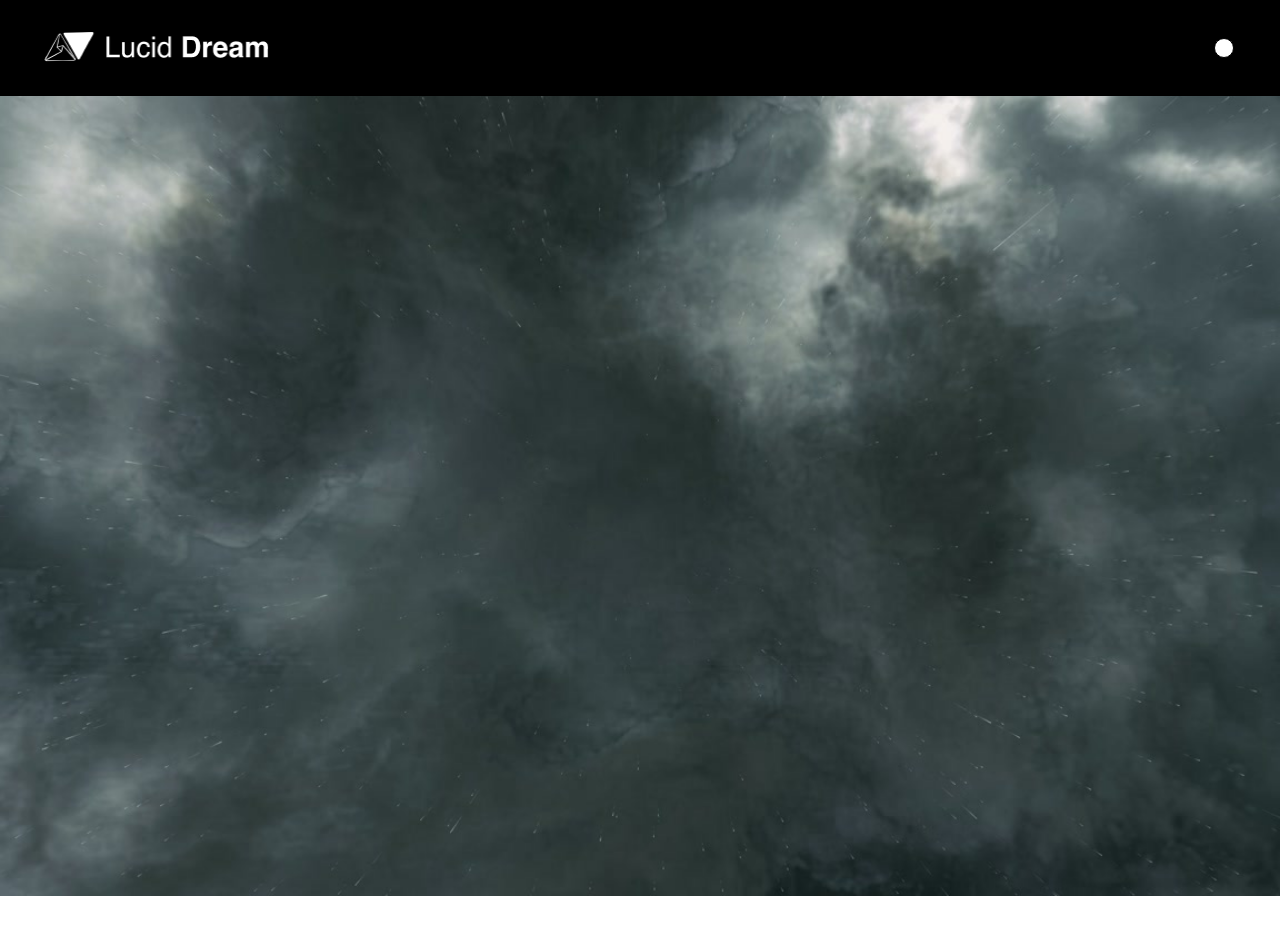
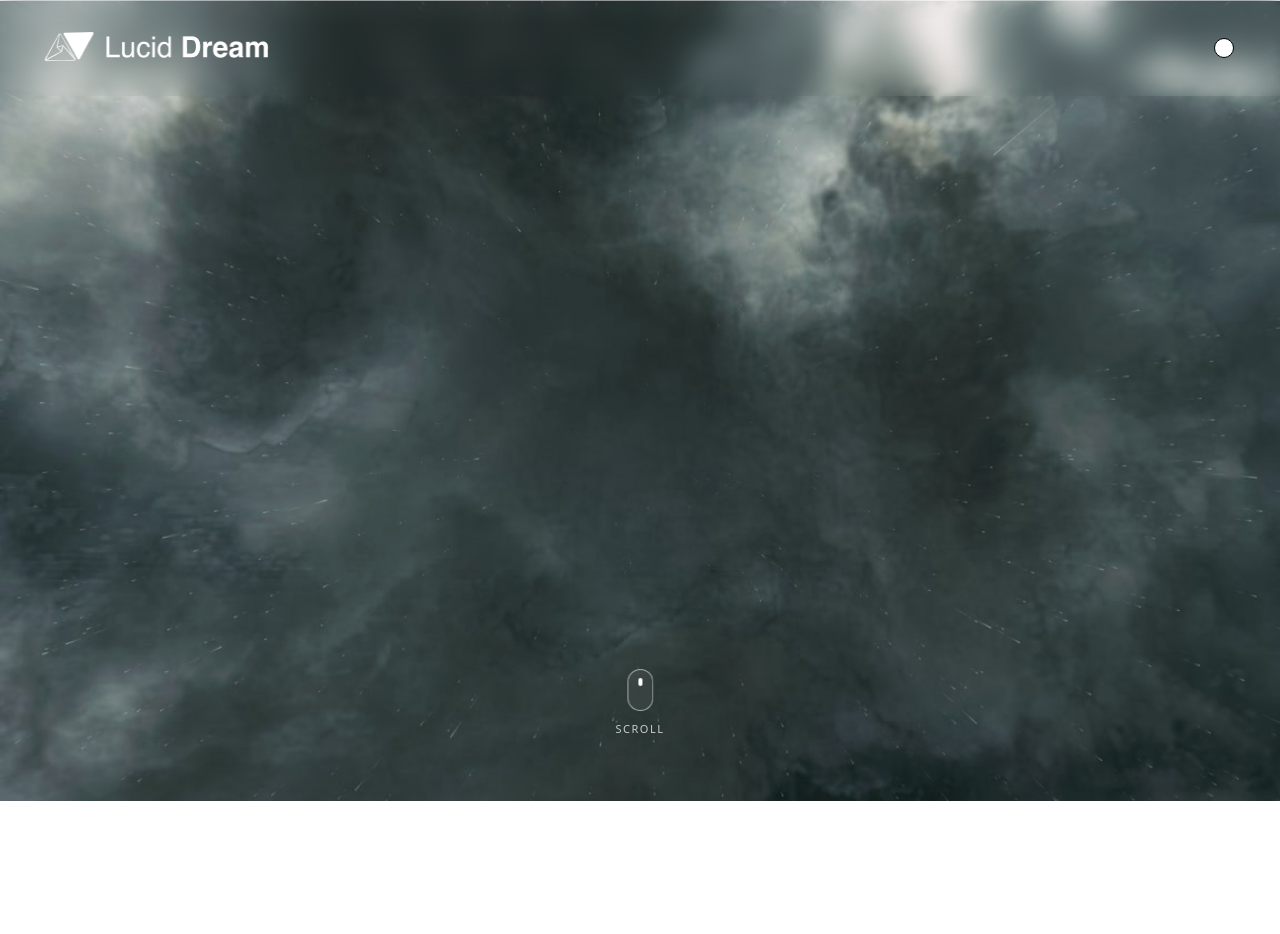
Before and after one commit to karthis17/grid, a Next.js app: page / in a window 1280 px wide. Shown: the top 934 px of the page. Built offline with nearby package versions, Linux system fonts and the light colour scheme.

Commit message:
refactor: update component structure and styles for better readability and performance

```diff
--- a/app/about/page.tsx
+++ b/app/about/page.tsx
@@ -385,7 +385,7 @@ export default function AboutPage() {
   }, []);
 
   return (
-    <main
+    <div
       ref={pageRef}
       className="min-h-screen overflow-hidden bg-[#f3f1eb] text-[#111]"
     >
@@ -600,6 +600,6 @@ export default function AboutPage() {
           </div>
         </div>
       </section>
-    </main>
+    </div>
   );
 }
--- a/app/layout.tsx
+++ b/app/layout.tsx
@@ -4,7 +4,7 @@ import "./globals.css";
 import Footer from "@/components/Footer";
 import Header from "@/components/Header";
 import SmoothScrollProvider from "@/components/SmothScrollProvider";
-import IntroAnimation from "@/components/IntroComponent";
+// import IntroAnimation from "@/components/IntroComponent";
 import localFont from "next/font/local";
 
 const helvetica = localFont({
@@ -35,7 +35,7 @@ export default function RootLayout({
     <html lang="en" className={`${fraunces.variable}  ${helvetica.variable} `}>
       <body>
         <Header />
-        <IntroAnimation />
+        {/* <IntroAnimation /> */}
         <SmoothScrollProvider>
           <div id="smooth-wrapper">
             <div id="smooth-content">{children}</div>
--- a/app/page.tsx
+++ b/app/page.tsx
@@ -3,7 +3,6 @@ import GalleryGrid from "@/components/GalleryGrid";
 import { galleryItems } from "@/lib/GalleryItems";
 import { ClientsList } from "@/lib/ClientList";
 import Clients from "@/components/Clients";
-import Banner from "@/components/Banner";
 import ScrollVideo from "@/components/ScrollingBanner";
 
 const siteUrl = "https://luciddream.co.in";
--- a/components/GalleryRow.tsx
+++ b/components/GalleryRow.tsx
@@ -102,7 +102,10 @@ function Cell({
           </span>
         )}
 
-        <div style={{ backgroundColor: item.overlayColor }} className={`opacity-0 text-white/*** absolute inset-0  transition-all group-hover:translate-y-0 group-hover:opacity-100`}>
+        <div
+          style={{ backgroundColor: item.overlayColor }}
+          className={`opacity-0 text-white absolute inset-0  transition-all group-hover:translate-y-0 group-hover:opacity-100`}
+        >
           <div className="flex h-full justify-center items-center  gap-4">
             <h2 className="text-xl font-medium tracking-[-0.01em] ] ">
               {item.title}
--- a/components/Header.tsx
+++ b/components/Header.tsx
@@ -160,8 +160,8 @@ function Header() {
 
   return (
     <header
-      className={`sticky  items-center top-0 left-0 w-full z-50 px-6 sm:px-10 py-4 transition-all duration-300
-      ${scrolled ? "bg-black/20 h-16 backdrop-blur-md shadow-lg py-3" : "bg-black h-24 py-5"}
+      className={`fixed  items-center top-0 left-0 w-full z-50 px-6 sm:px-10 py-4 transition-all duration-300
+      ${scrolled ? "bg-black/20 h-16 backdrop-blur-md shadow-lg py-3" : "backdrop-blur-md  h-24 py-5"}
       ${showHeader ? "translate-y-0" : "-translate-y-full"}`}
     >
       <div className="flex h-full justify-between w-full items-center">
--- a/components/ScrollingBanner.tsx
+++ b/components/ScrollingBanner.tsx
@@ -1,6 +1,6 @@
 "use client";
 
-import { useEffect, useRef, useState, useCallback } from "react";
+import { useCallback, useEffect, useRef, useState } from "react";
 import { gsap } from "gsap";
 import { ScrollTrigger } from "gsap/ScrollTrigger";
 
@@ -19,28 +19,69 @@ interface ScrollVideoProps {
 export default function ScrollVideo({
   frameCount = 78,
   framePath = (i) => `/frames/frame_${String(i).padStart(4, "0")}.jpg`,
-  scrollDistance = 5500,
+  scrollDistance = 3500,
 }: ScrollVideoProps) {
   const sectionRef = useRef<HTMLElement | null>(null);
   const canvasRef = useRef<HTMLCanvasElement | null>(null);
+
   const imagesRef = useRef<HTMLImageElement[]>([]);
   const frameStateRef = useRef<FrameState>({ frame: 0 });
+
   const lastGoodIndexRef = useRef<number>(-1);
 
-  // `framePath`'s default value is a brand-new function literal on every
-  // render (default params aren't memoized). Reading it through a ref lets
-  // loadImage always use the current one WITHOUT making the heavy init
-  // effect below re-run every time this component re-renders.
   const framePathRef = useRef(framePath);
+
+  // Scroll idle detection
+  const scrollIdleTimeoutRef = useRef<ReturnType<typeof setTimeout> | null>(
+    null,
+  );
+
+  const [hintVisible, setHintVisible] = useState(true);
+  const [hintMounted, setHintMounted] = useState(true);
+
+  const hintHideTimeout = useRef<ReturnType<typeof setTimeout> | null>(null);
+
+  const [loadedCount, setLoadedCount] = useState(0);
+  const [firstFrameReady, setFirstFrameReady] = useState(false);
+  const [loadError, setLoadError] = useState<string | null>(null);
+
+  // --------------------------------------------------
+  // Keep latest framePath
+  // --------------------------------------------------
+
   useEffect(() => {
     framePathRef.current = framePath;
   }, [framePath]);
 
-  const [loadedCount, setLoadedCount] = useState<number>(0);
-  const [firstFrameReady, setFirstFrameReady] = useState<boolean>(false);
-  const [loadError, setLoadError] = useState<string | null>(null);
+  // --------------------------------------------------
+  // Show / hide scroll hint
+  // --------------------------------------------------
 
-  // Helper: draw image fit-to-canvas
+  const setHint = useCallback((show: boolean) => {
+    if (hintHideTimeout.current) {
+      clearTimeout(hintHideTimeout.current);
+      hintHideTimeout.current = null;
+    }
+
+    if (show) {
+      setHintMounted(true);
+
+      requestAnimationFrame(() => {
+        setHintVisible(true);
+      });
+    } else {
+      setHintVisible(false);
+
+      hintHideTimeout.current = setTimeout(() => {
+        setHintMounted(false);
+      }, 350);
+    }
+  }, []);
+
+  // --------------------------------------------------
+  // Draw image fitted inside canvas
+  // --------------------------------------------------
+
   const drawImageFit = useCallback(
     (
       ctx: CanvasRenderingContext2D,
@@ -49,19 +90,22 @@ export default function ScrollVideo({
     ) => {
       const canvasRatio = canvas.width / canvas.height;
       const imgRatio = img.width / img.height;
-      let drawWidth: number,
-        drawHeight: number,
-        offsetX: number,
-        offsetY: number;
+
+      let drawWidth: number;
+      let drawHeight: number;
+      let offsetX: number;
+      let offsetY: number;
 
       if (imgRatio > canvasRatio) {
         drawHeight = canvas.height;
         drawWidth = drawHeight * imgRatio;
+
         offsetX = (canvas.width - drawWidth) / 2;
         offsetY = 0;
       } else {
         drawWidth = canvas.width;
         drawHeight = drawWidth / imgRatio;
+
         offsetX = 0;
         offsetY = (canvas.height - drawHeight) / 2;
       }
@@ -71,239 +115,505 @@ export default function ScrollVideo({
     [],
   );
 
-  // Draw with interpolation between frames
+  // --------------------------------------------------
+  // Draw interpolated frame
+  // --------------------------------------------------
+
   const drawFrame = useCallback(
     (index: number) => {
       const canvas = canvasRef.current;
+
       if (!canvas) return;
 
       const ctx = canvas.getContext("2d");
+
       if (!ctx) return;
 
       const lower = Math.floor(index);
+
       const upper = Math.min(lower + 1, frameCount - 1);
-      const alpha = index - lower; // 0 to 1
+
+      const alpha = index - lower;
 
       let img1 = imagesRef.current[lower];
+
       const isDrawable = (img?: HTMLImageElement) =>
         !!img && img.complete && img.naturalWidth > 0;
 
+      // Current frame is available
       if (isDrawable(img1)) {
         lastGoodIndexRef.current = lower;
-      } else if (lastGoodIndexRef.current >= 0) {
-        // Falls back to the last successfully-loaded frame instead of
-        // bailing out, so an occasional failed/late frame doesn't blank
-        // (or flicker) the canvas.
+      }
+
+      // Fallback to last successfully loaded frame
+      else if (lastGoodIndexRef.current >= 0) {
         img1 = imagesRef.current[lastGoodIndexRef.current];
-      } else {
+      }
+
+      // Nothing available yet
+      else {
         return;
       }
 
       const img2 = imagesRef.current[upper];
 
       ctx.clearRect(0, 0, canvas.width, canvas.height);
+
+      // Draw current frame
       drawImageFit(ctx, img1, canvas);
 
-      // Cross-fade to next frame ONLY if it's loaded
+      // Crossfade next frame
       if (img2 && img2.complete && img2.naturalWidth > 0 && alpha > 0) {
         ctx.globalAlpha = alpha;
+
         drawImageFit(ctx, img2, canvas);
+
         ctx.globalAlpha = 1;
       }
     },
     [frameCount, drawImageFit],
   );
 
+  // --------------------------------------------------
+  // Canvas resize
+  // --------------------------------------------------
+
   const resizeCanvas = useCallback(() => {
     const canvas = canvasRef.current;
     const section = sectionRef.current;
+
     if (!canvas || !section) return;
+
     canvas.width = section.clientWidth;
     canvas.height = section.clientHeight;
+
     drawFrame(frameStateRef.current.frame);
   }, [drawFrame]);
 
+  // --------------------------------------------------
+  // Load images + GSAP ScrollTrigger
+  // --------------------------------------------------
+
   useEffect(() => {
     let cancelled = false;
-    const images = new Array(frameCount);
+
+    const images = new Array<HTMLImageElement>(frameCount);
+
     imagesRef.current = images;
+
     lastGoodIndexRef.current = -1;
 
-    // Kept in this closure (not returned through an async chain) so the
-    // effect's cleanup can kill it SYNCHRONOUSLY on unmount, before a new
-    // effect run gets a chance to create a second, competing pin.
     let scrollTween: gsap.core.Tween | null = null;
+
+    let trigger: ScrollTrigger | null = null;
+
+    // ------------------------------------------------
+    // Load individual frame
+    // ------------------------------------------------
 
     function loadImage(i: number): Promise<void> {
       return new Promise((resolve) => {
         const img = new Image();
+
         img.onload = () => {
-          if (!cancelled) setLoadedCount((c) => c + 1);
+          if (!cancelled) {
+            setLoadedCount((count) => count + 1);
+          }
+
           resolve();
         };
+
         img.onerror = () => {
           console.error(
             `ScrollVideo: failed to load frame ${i + 1} at "${img.src}"`,
           );
-          if (!cancelled) setLoadedCount((c) => c + 1);
+
+          if (!cancelled) {
+            setLoadedCount((count) => count + 1);
+          }
+
           resolve();
         };
+
         img.src = framePathRef.current(i + 1);
+
         images[i] = img;
       });
     }
 
+    // ------------------------------------------------
+    // Scroll activity
+    //
+    // Hide hint while scrolling.
+    // Show hint again when scrolling becomes idle.
+    // ------------------------------------------------
+
+    const handleScrollActivity = () => {
+      // Hide immediately
+      setHint(false);
+
+      // Reset previous idle timer
+      if (scrollIdleTimeoutRef.current) {
+        clearTimeout(scrollIdleTimeoutRef.current);
+      }
+
+      // Show again after user stops scrolling
+      scrollIdleTimeoutRef.current = setTimeout(() => {
+        setHint(true);
+      }, 600);
+    };
+
+    // ------------------------------------------------
+    // Initialize
+    // ------------------------------------------------
+
     async function init() {
       resizeCanvas();
 
+      // Load first frame first
       await loadImage(0);
+
       if (cancelled) return;
+
       drawFrame(0);
+
       setFirstFrameReady(true);
 
-      const rest = [];
-      for (let i = 1; i < frameCount; i++) rest.push(loadImage(i));
+      // Load remaining frames
+      const rest: Promise<void>[] = [];
+
+      for (let i = 1; i < frameCount; i++) {
+        rest.push(loadImage(i));
+      }
+
       await Promise.all(rest);
 
       if (cancelled) return;
 
       if (lastGoodIndexRef.current === -1) {
         setLoadError(
-          `No frame images loaded. Checked paths like "${framePathRef.current(1)}" — ` +
-            `confirm the frames exist there (public/ folder, filename padding, extension).`,
+          `No frame images loaded. Checked paths like "${framePathRef.current(
+            1,
+          )}" — confirm the frames exist there (public/ folder, filename padding, extension).`,
         );
+
         return;
       }
 
+      // ------------------------------------------------
+      // GSAP frame animation
+      // ------------------------------------------------
+
       scrollTween = gsap.to(frameStateRef.current, {
         frame: frameCount - 1,
+
         ease: "none",
+
         scrollTrigger: {
           trigger: sectionRef.current,
+
           start: "top top+=1",
+
           end: `+=${scrollDistance}`,
+
           scrub: 1.5,
+
           pin: true,
-          // 0 skips GSAP's mismatch-prevention pass right as the pin
-          // engages, which is a common cause of a visible flash/jump at
-          // the moment pinning starts. 1 is the recommended value.
+
           anticipatePin: 1,
+
           fastScrollEnd: 0.3,
-        },
-        onUpdate: () => {
-          drawFrame(frameStateRef.current.frame);
+
+          onUpdate: () => {
+            // Draw frame
+            drawFrame(frameStateRef.current.frame);
+
+            // Don't change hint visibility here.
+            // Native scroll listener handles it.
+          },
+
+          onEnter: () => {
+            // Section entered.
+            // Hint remains visible until actual scrolling.
+          },
+
+          onLeave: () => {
+            setHint(false);
+          },
+
+          onLeaveBack: () => {
+            // When user comes back to the section,
+            // show hint if they're currently idle.
+            setHint(true);
+          },
         },
       });
+
+      trigger = scrollTween.scrollTrigger ?? null;
     }
 
     init();
 
+    // ------------------------------------------------
+    // Events
+    // ------------------------------------------------
+
     window.addEventListener("resize", resizeCanvas);
+
+    window.addEventListener("scroll", handleScrollActivity, {
+      passive: true,
+    });
+
+    // ------------------------------------------------
+    // Cleanup
+    // ------------------------------------------------
+
     return () => {
       cancelled = true;
+
       window.removeEventListener("resize", resizeCanvas);
-      // Synchronous kill — no longer waits on a promise chain, which used
-      // to leave a window where a re-run effect's new pin could be created
-      // before the old one was torn down (two competing pins = flicker and
-      // broken scroll).
-      scrollTween?.scrollTrigger?.kill();
+
+      window.removeEventListener("scroll", handleScrollActivity);
+
+      if (scrollIdleTimeoutRef.current) {
+        clearTimeout(scrollIdleTimeoutRef.current);
+      }
+
+      trigger?.kill();
+
       scrollTween?.kill();
+
+      if (hintHideTimeout.current) {
+        clearTimeout(hintHideTimeout.current);
+      }
     };
-    // Intentionally only depends on primitives. `framePath`, `resizeCanvas`
-    // and `drawFrame` are read via refs/stable closures above so that a
-    // parent re-render (which recreates the default `framePath` function
-    // literal every time) doesn't tear down and recreate the whole pin —
-    // that churn was the actual source of the flicker.
-    // eslint-disable-next-line react-hooks/exhaustive-deps
-  }, [frameCount, scrollDistance]);
+  }, [frameCount, scrollDistance, drawFrame, resizeCanvas, setHint]);
+
+  // --------------------------------------------------
+  // Loading percentage
+  // --------------------------------------------------
 
   const loadPct = Math.round((loadedCount / frameCount) * 100);
+
+  // --------------------------------------------------
+  // Render
+  // --------------------------------------------------
 
   return (
     <section
       ref={sectionRef}
-      style={{
-        position: "relative",
-        height: "100vh",
-        width: "100%",
-        overflow: "hidden",
-        background: "#000",
-      }}
+      className="
+        relative
+        h-screen
+        w-full
+        overflow-hidden
+        bg-black
+      "
     >
       {loadError && (
         <div
-          style={{
-            position: "absolute",
-            inset: 0,
-            display: "flex",
-            flexDirection: "column",
-            alignItems: "center",
-            justifyContent: "center",
-            gap: 8,
-            background: "#000",
-            color: "#ff5a36",
-            fontSize: "0.85rem",
-            textAlign: "center",
-            padding: "0 24px",
-            zIndex: 11,
-          }}
+          className="
+            absolute
+            inset-0
+            z-[11]
+            flex
+            flex-col
+            items-center
+            justify-center
+            gap-2
+            bg-black
+            px-6
+            text-center
+            text-[0.85rem]
+            text-[#ff5a36]
+          "
         >
           <div>⚠ ScrollVideo couldn&apos;t load any frames</div>
-          <div style={{ color: "#8a8f98", maxWidth: 480 }}>{loadError}</div>
+
+          <div
+            className="
+              max-w-[480px]
+              text-[#8a8f98]
+            "
+          >
+            {loadError}
+          </div>
         </div>
       )}
 
+      {/* -------------------------------------------- */}
+      {/* Loading Screen */}
+      {/* -------------------------------------------- */}
+
       {!firstFrameReady && !loadError && (
         <div
-          style={{
-            position: "absolute",
-            inset: 0,
-            display: "flex",
-            flexDirection: "column",
-            alignItems: "center",
-            justifyContent: "center",
-            gap: 14,
-            background: "#000",
-            color: "#8a8f98",
-            fontSize: "0.9rem",
-            zIndex: 10,
-          }}
+          className="
+            absolute
+            inset-0
+            z-10
+            flex
+            flex-col
+            items-center
+            justify-center
+            gap-3.5
+            bg-black
+            text-[0.9rem]
+            text-[#8a8f98]
+          "
         >
           <div>Loading frames…</div>
+
           <div
-            style={{
-              width: 180,
-              height: 3,
-              background: "#222",
-              borderRadius: 2,
-              overflow: "hidden",
-            }}
+            className="
+              h-[3px]
+              w-[180px]
+              overflow-hidden
+              rounded-[2px]
+              bg-[#222]
+            "
           >
             <div
+              className="
+                h-full
+                bg-[#ff5a36]
+                transition-[width]
+                duration-150
+                ease-out
+              "
               style={{
-                height: "100%",
                 width: `${loadPct}%`,
-                background: "#ff5a36",
-                transition: "width 0.15s ease",
               }}
             />
           </div>
         </div>
       )}
 
+      {/* -------------------------------------------- */}
+      {/* Canvas */}
+      {/* -------------------------------------------- */}
+
       <canvas
         ref={canvasRef}
-        style={{
-          position: "absolute",
-          top: 0,
-          left: 0,
-          width: "100%",
-          height: "100%",
-          display: "block",
-          willChange: "transform",
-          transform: "translateZ(0)",
-        }}
+        className="
+          absolute
+          inset-0
+          block
+          h-full
+          w-full
+          translate-z-0
+        "
       />
+
+      {/* -------------------------------------------- */}
+      {/* Scroll Hint */}
+      {/* -------------------------------------------- */}
+
+      {hintMounted && (
+        <div
+          aria-hidden={!hintVisible}
+          style={{
+            position: "absolute",
+
+            bottom: "8%",
+
+            left: "50%",
+
+            zIndex: 10,
+
+            display: "flex",
+
+            flexDirection: "column",
+
+            alignItems: "center",
+
+            gap: 10,
+
+            opacity: hintVisible ? 1 : 0,
+
+            transform: `translate(-50%, ${hintVisible ? "0px" : "10px"})`,
+
+            transition: "opacity 0.35s ease, transform 0.35s ease",
+
+            pointerEvents: "none",
+          }}
+        >
+          {" "}
+          <div
+            style={{
+              width: 26,
+
+              height: 42,
+
+              borderRadius: 14,
+
+              border: "1.5px solid rgba(255,255,255,0.55)",
+
+              background: "rgba(255,255,255,0.06)",
+
+              backdropFilter: "blur(6px)",
+
+              display: "flex",
+
+              justifyContent: "center",
+
+              paddingTop: 8,
+
+              boxSizing: "border-box",
+            }}
+          >
+            {" "}
+            <div
+              style={{
+                width: 4,
+
+                height: 8,
+
+                borderRadius: 2,
+
+                background: "#fff",
+
+                animation: "scrollHintWheel 1.6s ease-in-out infinite",
+              }}
+            />{" "}
+          </div>{" "}
+          <span
+            style={{
+              fontSize: 11,
+
+              letterSpacing: "0.14em",
+
+              textTransform: "uppercase",
+
+              color: "rgba(255,255,255,0.75)",
+
+              fontWeight: 500,
+            }}
+          >
+            Scroll{" "}
+          </span>{" "}
+          <style>{`
+
+      @keyframes scrollHintWheel {
+
+       0% { transform: translateY(0); opacity: 1; }
+
+       60% { transform: translateY(14px); opacity: 0; }
+
+       61% { transform: translateY(0); opacity: 0; }
+
+       100% { transform: translateY(0); opacity: 1; }
+
+      }
+
+      @media (prefers-reduced-motion: reduce) {
+
+       [style*="scrollHintWheel"] { animation: none !important; }
+
+      }
+
+     `}</style>{" "}
+        </div>
+      )}
     </section>
   );
 }
```
Also changed, not shown: scripts/image.mjs (+1 -15 lines), components/ScrollBannerWrapper.tsx (added).
